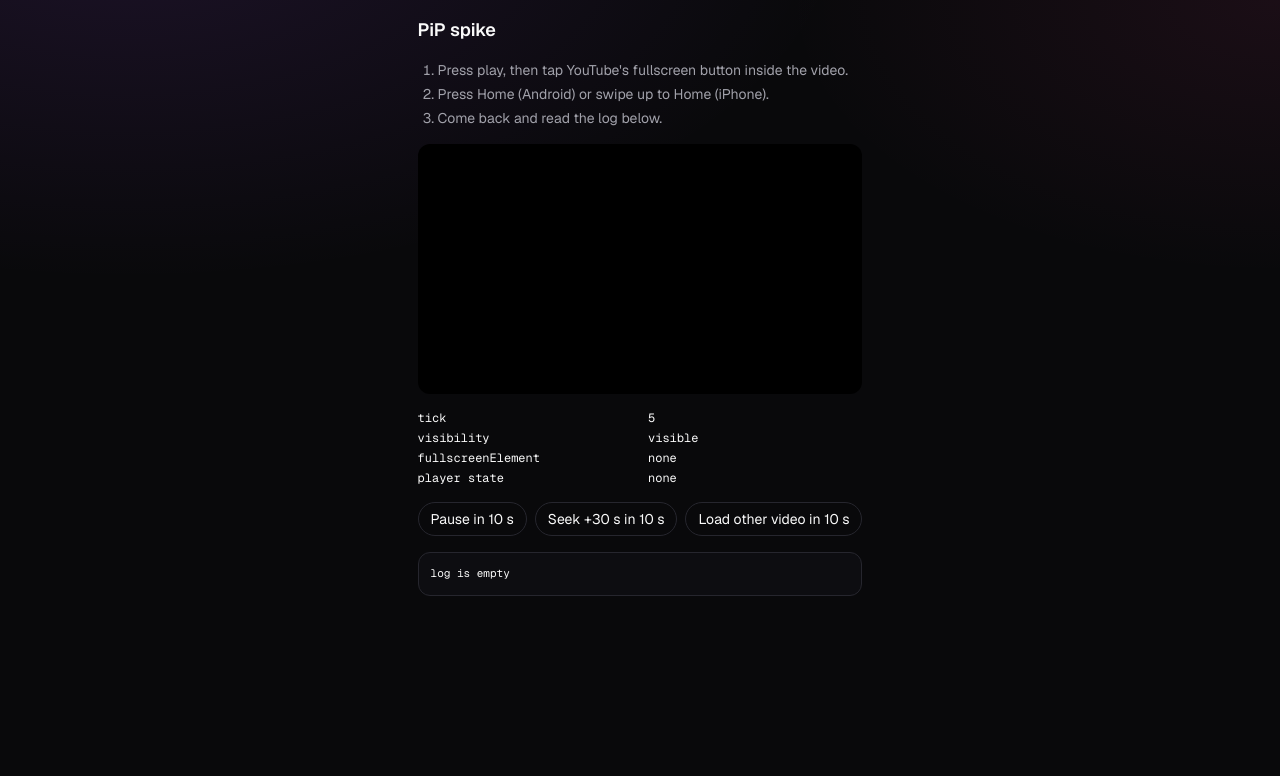
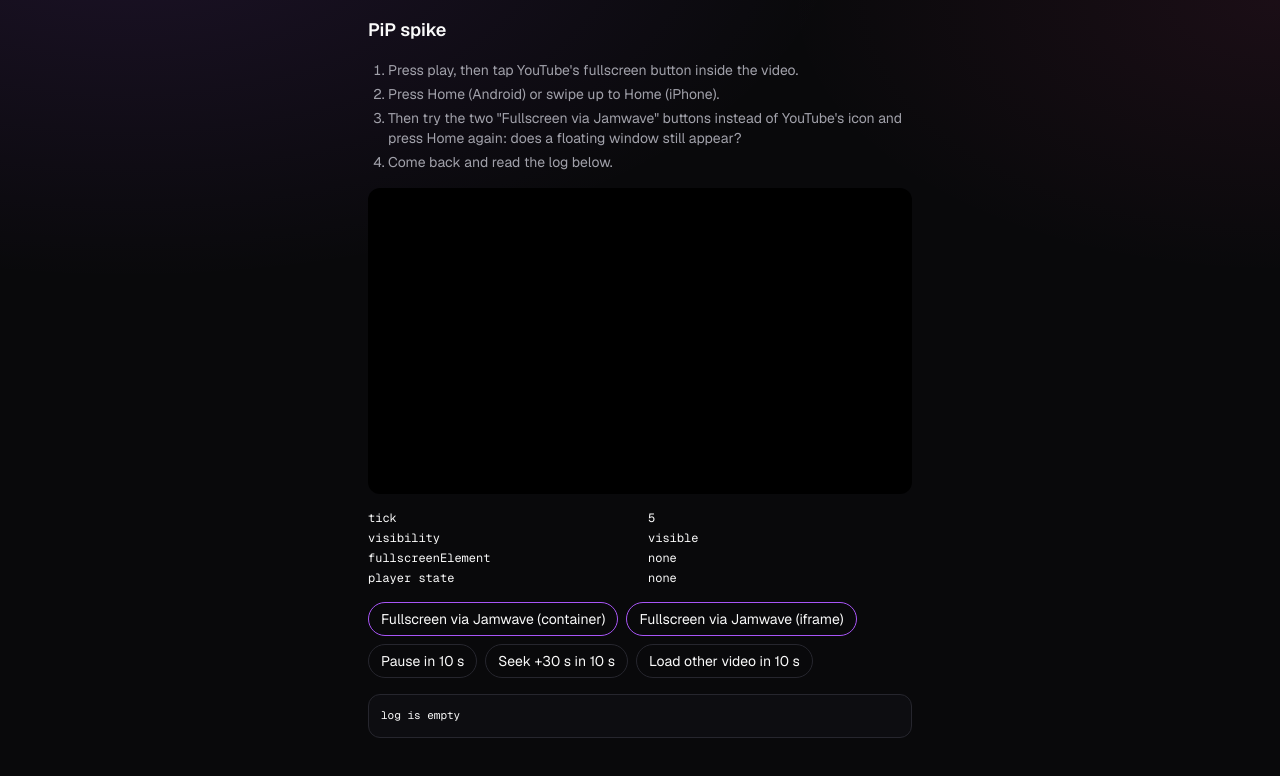
Before and after one commit to va1bhav-rawat/Jamwave, a Next.js app in the folder apps/web/: page /dev/pip in a window 1280 px wide. Shown: the top 776 px of the page. Built offline with nearby package versions, Linux system fonts and the light colour scheme; no server answers.

Commit message:
feat: add options for fullscreen via Jamwave for container and iframe

```diff
--- a/apps/web/app/dev/pip/page.tsx
+++ b/apps/web/app/dev/pip/page.tsx
@@ -114,6 +114,10 @@ export default function PipSpikePage() {
       <ol className="list-decimal space-y-1 pl-5 text-fg-muted">
         <li>Press play, then tap YouTube&apos;s fullscreen button inside the video.</li>
         <li>Press Home (Android) or swipe up to Home (iPhone).</li>
+        <li>
+          Then try the two &quot;Fullscreen via Jamwave&quot; buttons instead of YouTube&apos;s icon
+          and press Home again: does a floating window still appear?
+        </li>
         <li>Come back and read the log below.</li>
       </ol>
       <div className="aspect-video w-full overflow-hidden rounded-xl bg-black">
@@ -133,6 +137,36 @@ export default function PipSpikePage() {
         <dd>{playerState}</dd>
       </dl>
       <div className="flex flex-wrap gap-2">
+        <button
+          type="button"
+          className="rounded-full border border-accent px-3 py-1.5"
+          onClick={() => {
+            const host = hostRef.current;
+            if (!host?.requestFullscreen)
+              return push('requestFullscreen not available on this browser');
+            host.requestFullscreen().then(
+              () => push('container fullscreen OK — now press Home'),
+              (error: unknown) => push(`container fullscreen failed: ${String(error)}`),
+            );
+          }}
+        >
+          Fullscreen via Jamwave (container)
+        </button>
+        <button
+          type="button"
+          className="rounded-full border border-accent px-3 py-1.5"
+          onClick={() => {
+            const iframe = hostRef.current?.querySelector('iframe');
+            if (!iframe?.requestFullscreen)
+              return push('iframe fullscreen not available on this browser');
+            iframe.requestFullscreen().then(
+              () => push('iframe fullscreen OK — now press Home'),
+              (error: unknown) => push(`iframe fullscreen failed: ${String(error)}`),
+            );
+          }}
+        >
+          Fullscreen via Jamwave (iframe)
+        </button>
         <button
           type="button"
           className="rounded-full border border-border px-3 py-1.5"
```
